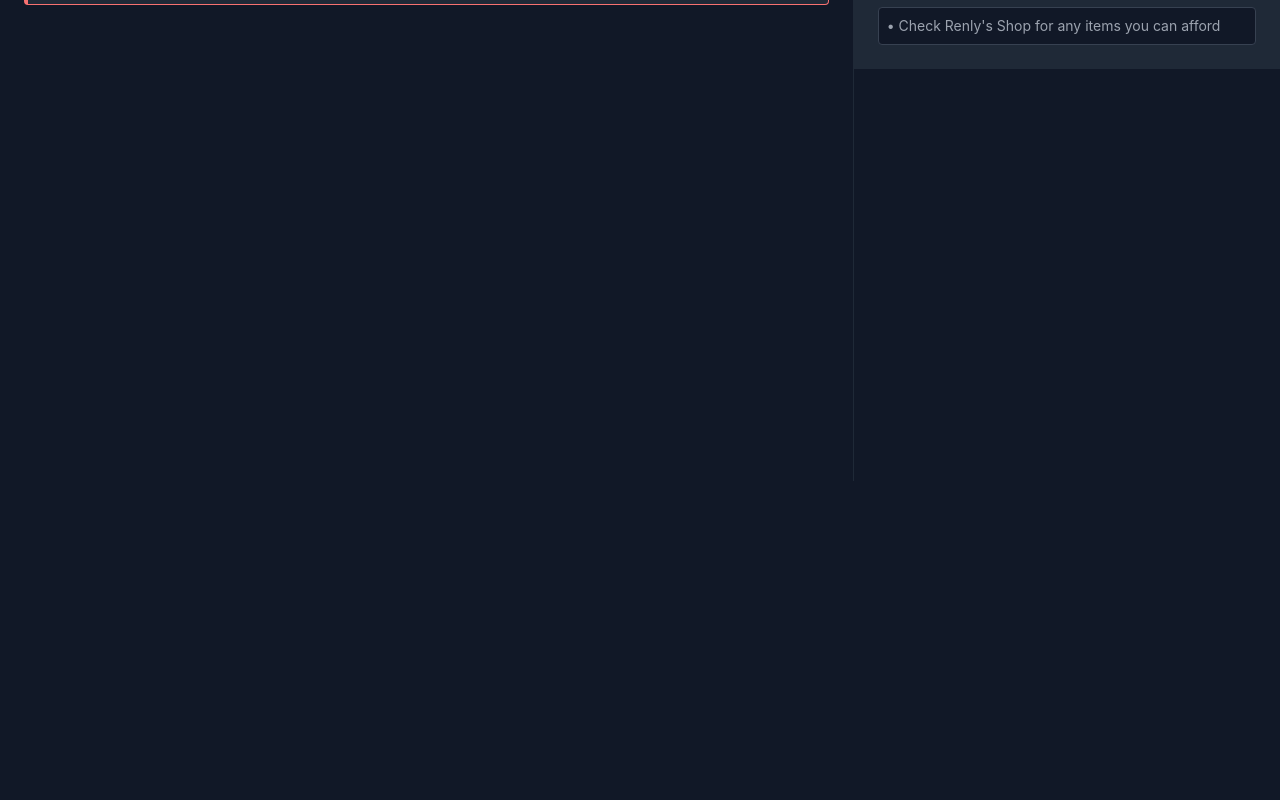
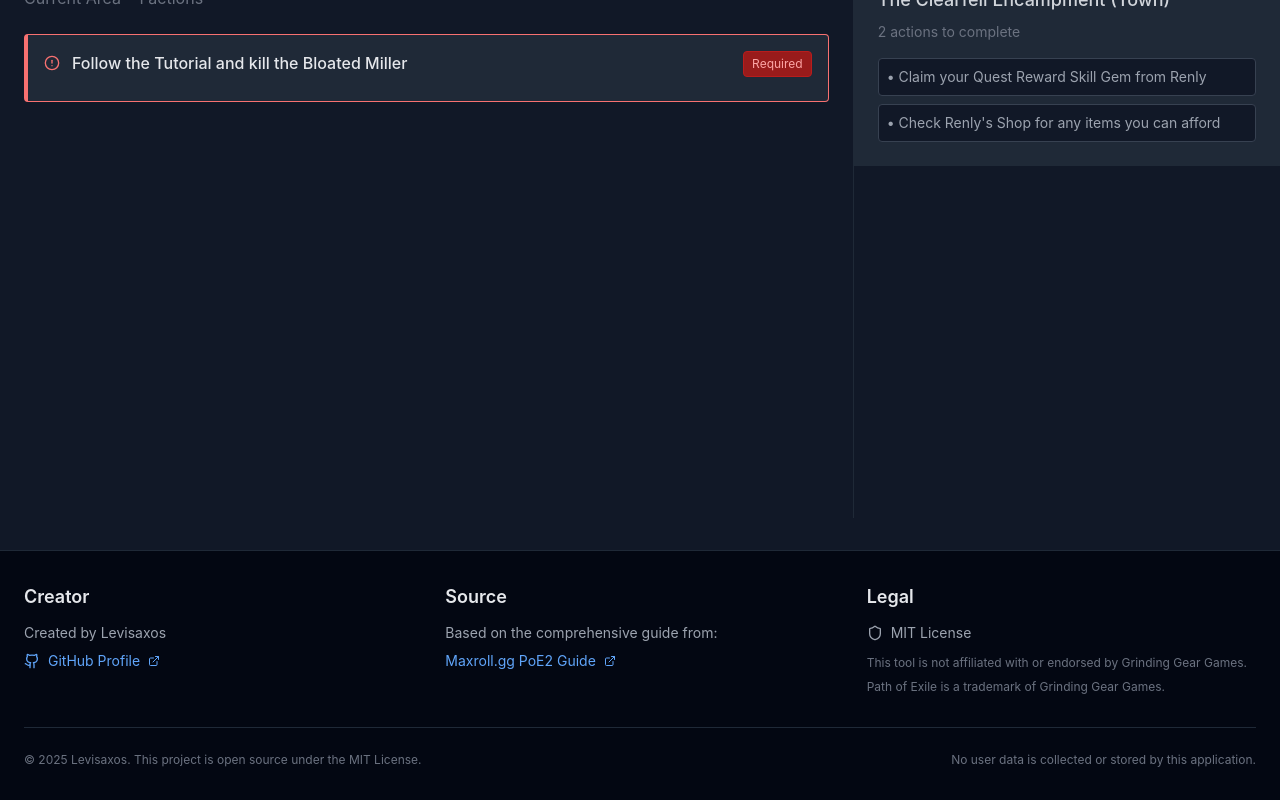
Before and after one commit to Levisaxos/poecampaigntracker.react, a React (Create React App) app: page / in a window 1280 px wide. Shown: the part 317-1117 px from the top of the page. Before the commit the page ends 800 px from the top, so only its background shows below. Built offline with nearby package versions, Linux system fonts and the light colour scheme.

Commit message:
Added header and footer

```diff
--- a/src/App.js
+++ b/src/App.js
@@ -1,7 +1,35 @@
-import React from 'react';
+// src/App.js
+import React, { useEffect } from 'react';
 import CampaignTracker from './components/CampaignTracker';
 
 function App() {
+  useEffect(() => {
+    // Set the document title
+    document.title = 'PoE2 Campaign Progress Tracker';
+
+    // Set meta description
+    const metaDescription = document.querySelector('meta[name="description"]');
+    if (metaDescription) {
+      metaDescription.setAttribute('content', 'Interactive Path of Exile 2 campaign progress tracker. Follow the comprehensive leveling guide with step-by-step progress tracking through all acts.');
+    } else {
+      const meta = document.createElement('meta');
+      meta.name = 'description';
+      meta.content = 'Interactive Path of Exile 2 campaign progress tracker. Follow the comprehensive leveling guide with step-by-step progress tracking through all acts.';
+      document.getElementsByTagName('head')[0].appendChild(meta);
+    }
+
+    // Set theme color
+    const metaThemeColor = document.querySelector('meta[name="theme-color"]');
+    if (metaThemeColor) {
+      metaThemeColor.setAttribute('content', '#111827');
+    } else {
+      const meta = document.createElement('meta');
+      meta.name = 'theme-color';
+      meta.content = '#111827';
+      document.getElementsByTagName('head')[0].appendChild(meta);
+    }
+  }, []);
+
   return <CampaignTracker />;
 }
 
--- a/src/components/CampaignTracker.jsx
+++ b/src/components/CampaignTracker.jsx
@@ -1,4 +1,7 @@
+// src/components/CampaignTracker.jsx
 import React, { useState } from 'react';
+import Header from './Header';
+import Footer from './Footer';
 import ActSelector from './ActSelector';
 import LocationNavigator from './LocationNavigator';
 import CurrentLocation from './CurrentLocation';
@@ -64,7 +67,10 @@ const CampaignTracker = () => {
   };
 
   return (
-    <div className="min-h-screen bg-gray-900 text-white">
+    <div className="min-h-screen bg-gray-900 text-white flex flex-col">
+      <Header />
+
+      <div className="flex-1">
         <ActSelector
           acts={campaignData.acts}
           selectedActId={selectedActId}
@@ -77,7 +83,7 @@ const CampaignTracker = () => {
           onLocationChange={handleLocationChange}
         />
 
-      <div className="flex flex-col lg:flex-row min-h-[calc(100vh-140px)]">
+        <div className="flex flex-col lg:flex-row min-h-[calc(100vh-200px)]">
           <div className="flex-1 lg:flex-[2]">
             <CurrentLocation location={currentLocation} />
           </div>
@@ -90,6 +96,9 @@ const CampaignTracker = () => {
           </div>
         </div>
       </div>
+
+      <Footer />
+    </div>
   );
 };
 
--- /dev/null
+++ b/src/components/Footer.jsx
@@ -0,0 +1,79 @@
+// src/components/Footer.jsx
+import React from 'react';
+import { ExternalLink, Github, Shield } from 'lucide-react';
+
+const Footer = () => {
+  return (
+    <footer className="bg-gray-950 border-t border-gray-800 mt-8">
+      <div className="max-w-7xl mx-auto px-6 py-8">
+        <div className="grid grid-cols-1 md:grid-cols-3 gap-8">
+          {/* Creator Info */}
+          <div>
+            <h3 className="text-lg font-semibold text-gray-200 mb-3">Creator</h3>
+            <div className="space-y-2">
+              <p className="text-gray-400 text-sm">Created by Levisaxos</p>
+              <a
+                href="https://github.com/Levisaxos"
+                target="_blank"
+                rel="noopener noreferrer"
+                className="inline-flex items-center space-x-2 text-blue-400 hover:text-blue-300 transition-colors text-sm"
+              >
+                <Github className="w-4 h-4" />
+                <span>GitHub Profile</span>
+                <ExternalLink className="w-3 h-3" />
+              </a>
+            </div>
+          </div>
+
+          {/* Source Attribution */}
+          <div>
+            <h3 className="text-lg font-semibold text-gray-200 mb-3">Source</h3>
+            <div className="space-y-2">
+              <p className="text-gray-400 text-sm">Based on the comprehensive guide from:</p>
+              <a
+                href="https://maxroll.gg/poe2/getting-started/comprehensive-league-start-leveling-guide"
+                target="_blank"
+                rel="noopener noreferrer"
+                className="inline-flex items-center space-x-2 text-blue-400 hover:text-blue-300 transition-colors text-sm"
+              >
+                <span>Maxroll.gg PoE2 Guide</span>
+                <ExternalLink className="w-3 h-3" />
+              </a>
+            </div>
+          </div>
+
+          {/* Legal Info */}
+          <div>
+            <h3 className="text-lg font-semibold text-gray-200 mb-3">Legal</h3>
+            <div className="space-y-2">
+              <div className="inline-flex items-center space-x-2 text-gray-400 text-sm">
+                <Shield className="w-4 h-4" />
+                <span>MIT License</span>
+              </div>
+              <p className="text-gray-500 text-xs">
+                This tool is not affiliated with or endorsed by Grinding Gear Games.
+              </p>
+              <p className="text-gray-500 text-xs">
+                Path of Exile is a trademark of Grinding Gear Games.
+              </p>
+            </div>
+          </div>
+        </div>
+
+        {/* Bottom Bar */}
+        <div className="border-t border-gray-800 pt-6 mt-8">
+          <div className="flex flex-col md:flex-row justify-between items-center space-y-4 md:space-y-0">
+            <p className="text-gray-500 text-xs">
+              © {new Date().getFullYear()} Levisaxos. This project is open source under the MIT License.
+            </p>
+            <p className="text-gray-500 text-xs">
+              No user data is collected or stored by this application.
+            </p>
+          </div>
+        </div>
+      </div>
+    </footer>
+  );
+};
+
+export default Footer;
--- /dev/null
+++ b/src/components/Header.jsx
@@ -0,0 +1,18 @@
+import React from 'react';
+
+const Header = () => {
+  return (
+    <header className="bg-gray-950 border-b border-gray-800 px-6 py-4">
+      <div className="max-w-7xl mx-auto">
+        <h1 className="text-3xl font-bold text-gray-100 mb-2">
+          Path of Exile 2 - Campaign Progress Tracker
+        </h1>
+        <p className="text-gray-400 text-sm">
+          Track your progress through the Path of Exile 2 campaign with this interactive guide
+        </p>
+      </div>
+    </header>
+  );
+};
+
+export default Header;
```
Also changed, not shown: package.json (+7 -1 lines), src/index.html (added, +14 -0 lines), 2 other files (tests, documents, lock files or other folders). Lines whose indentation alone changed are shown as unchanged.
